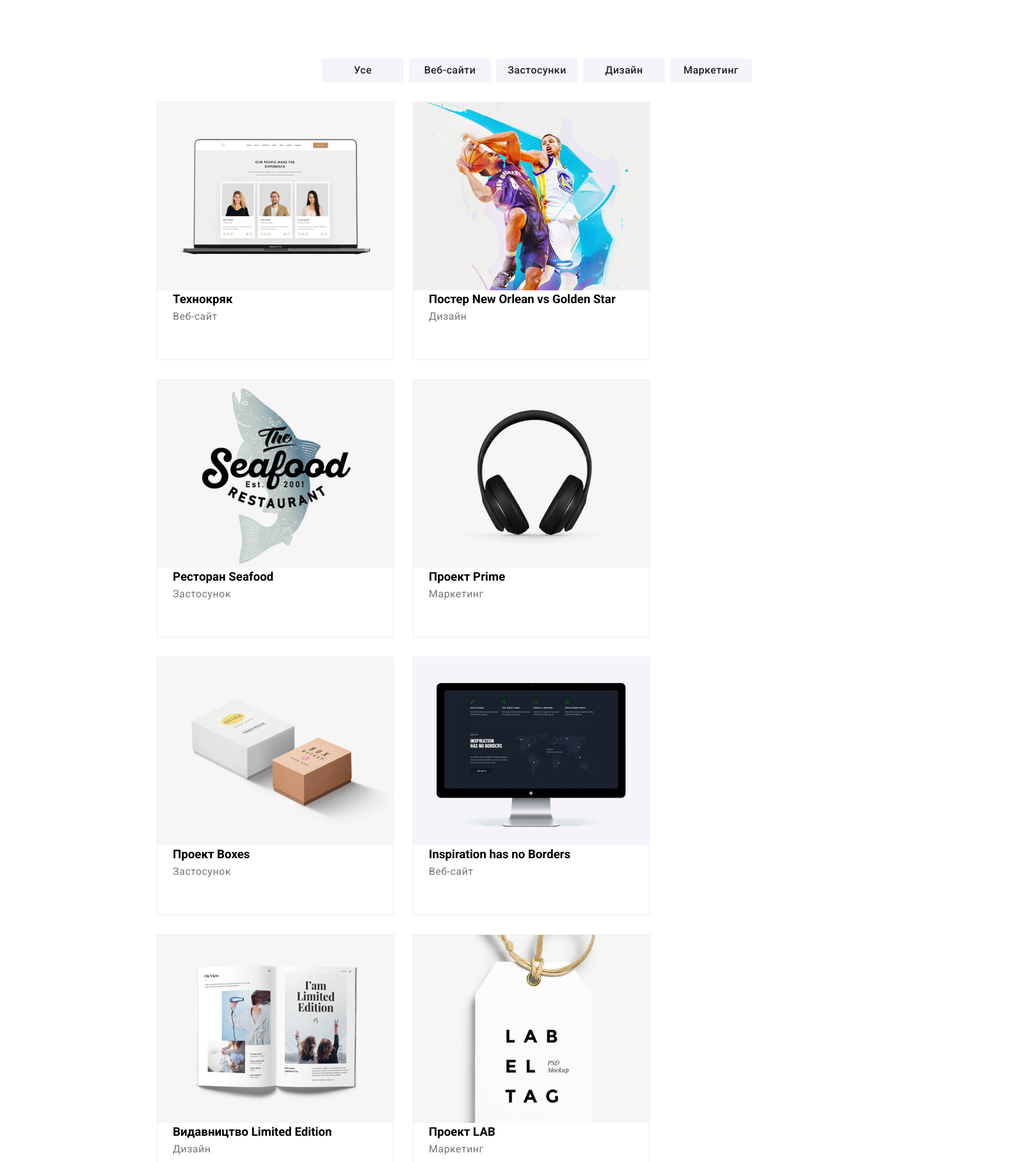
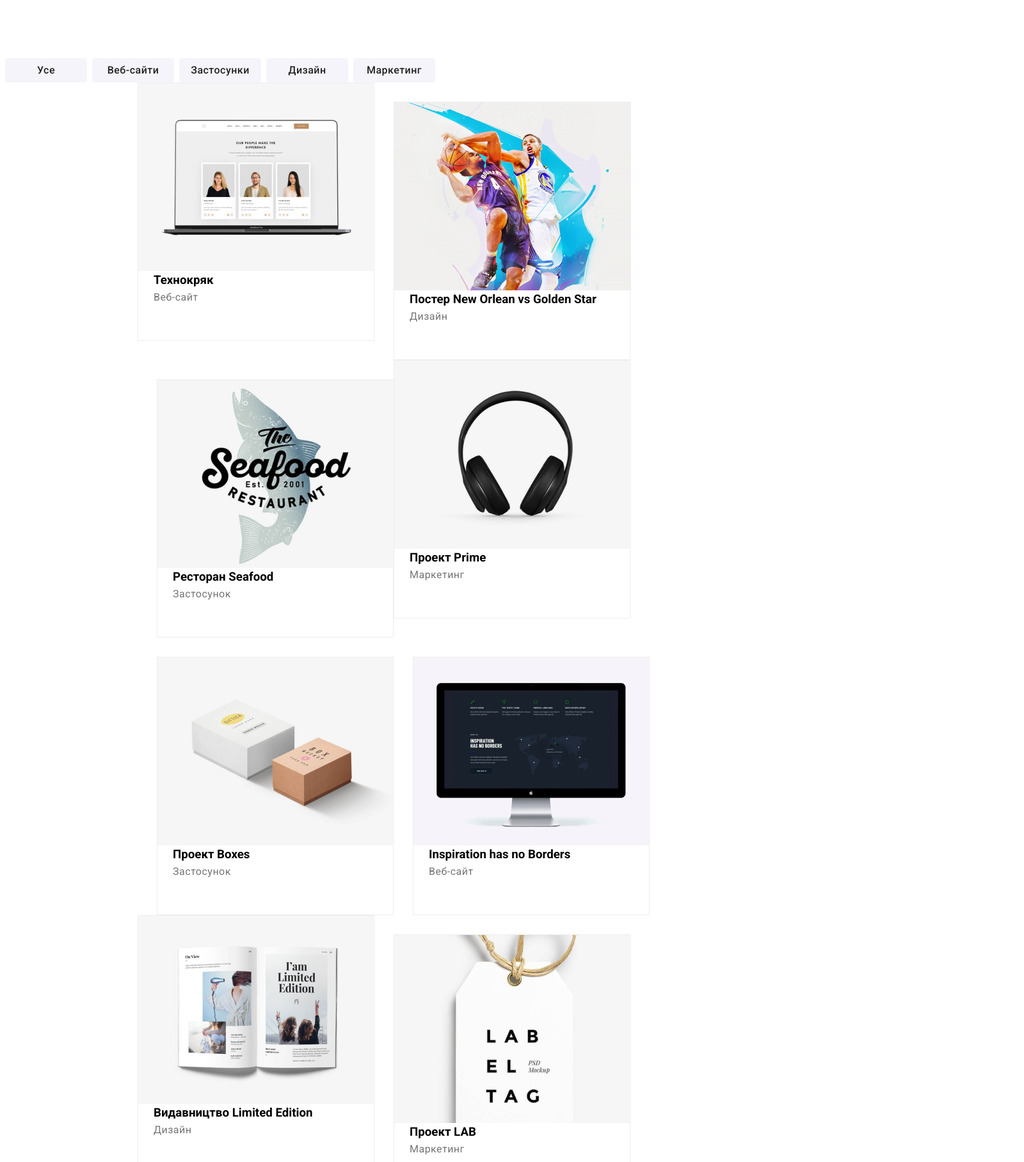
Before and after one commit to Timurboiko/HW-7, a plain HTML site: page portfolio.html in a window 1280 px wide. Shown: the part 83-1900 px from the top of the page at 64% size, 1600 px wide, since content can reach past the window. Drawn offline with nearby package versions, Linux system fonts and the light colour scheme.

Commit message:
Update portfolio.css

```diff
--- a/portfolio.css
+++ b/portfolio.css
@@ -86,6 +86,19 @@ list-style: none;
 
 }
 
+.team-card:nth-child(1){
+    margin: 0px;
+}
+
+.team-card:nth-child(4){
+    margin: 0px;
+}
+
+.team-card:nth-child(7){
+    margin: 0px;
+}
+
+
 .team-card-text{
     font-family: 'Roboto';
 font-style: normal;
@@ -106,6 +119,8 @@ color: #757575;
 
 .footer{
     background: #2F303A;
+    width: 1600px;
+height: 252px;
     }
 
     .footer-link{
@@ -146,17 +161,21 @@ color: #757575;
 
 .main{
     font-family: "Roboto";
-    color: #FFFFFF;
+
+}
+
+.footer-section{
+    padding-top: 60px;
 }
 
 .team-card-list{
     margin-left: 215px;
     display: flex;
     flex-wrap: wrap;
+    margin-bottom: 94px;
 }
 
 .button-list{
-    margin-left: 495px;
     margin-top: 94px;
     list-style: none;
     display: flex;
```
